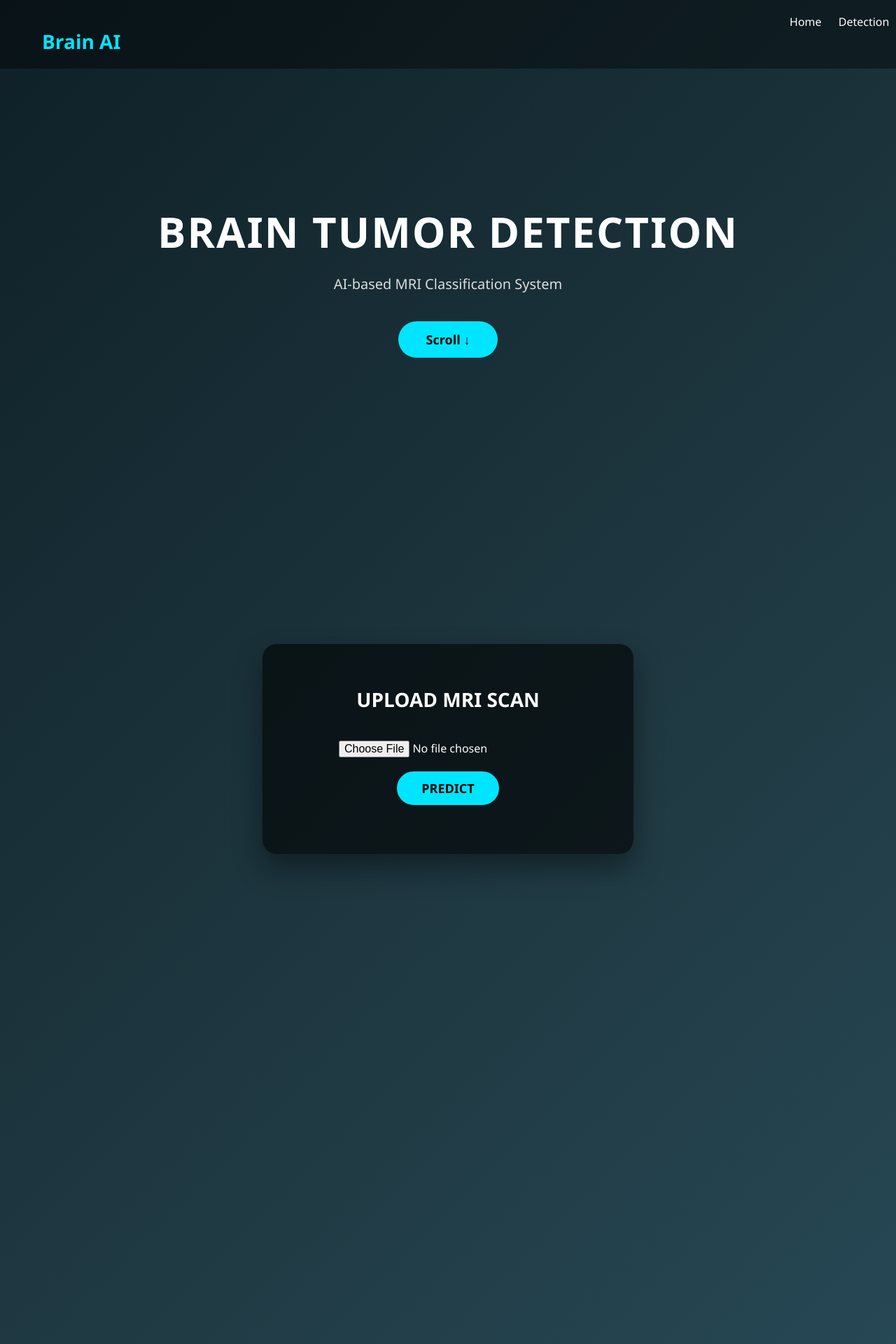
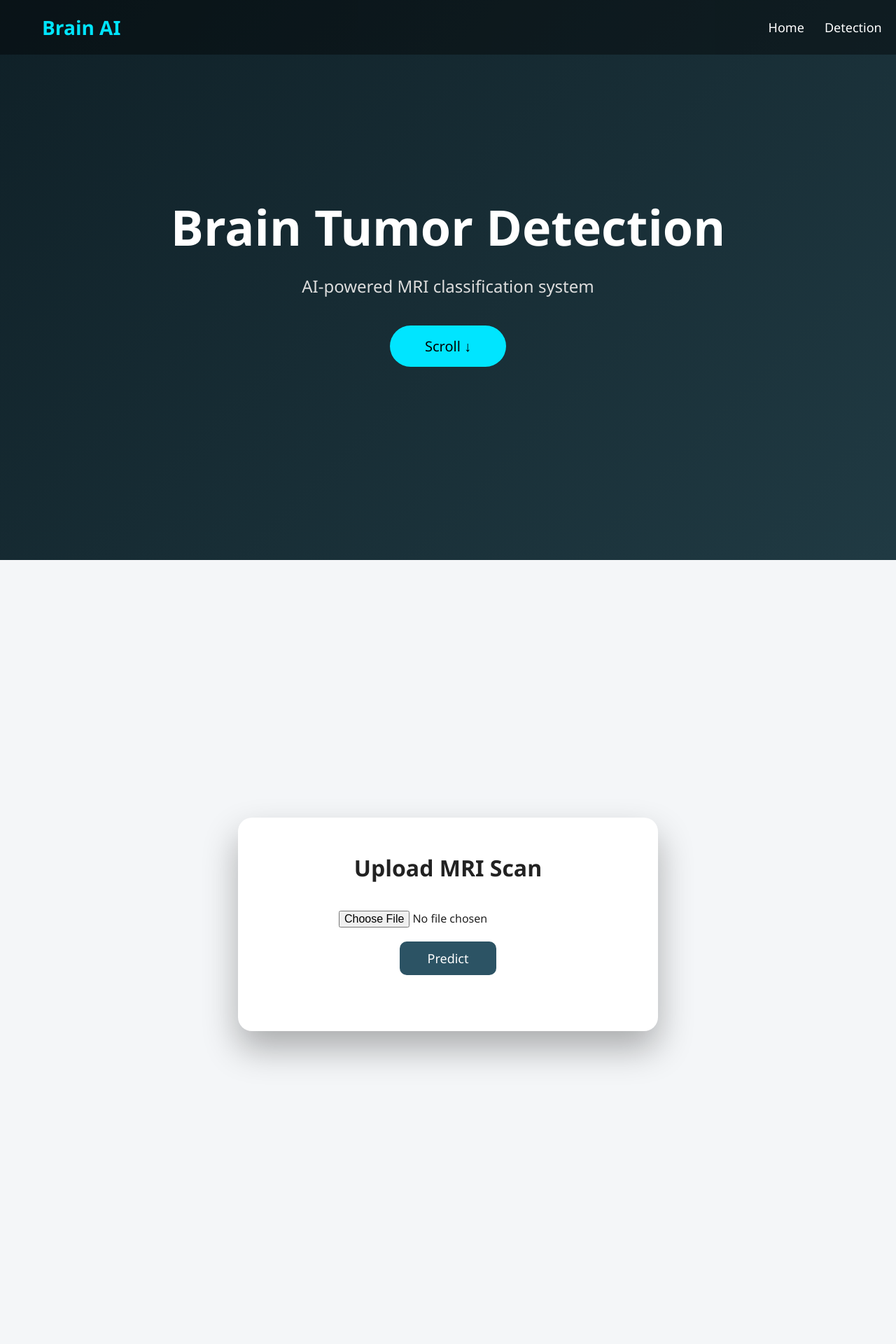
Before and after one commit to Bondadapavani/Tumor_App, a Flask app: page / in a window 1280 px wide. Shown: the top 1920 px of the page at 70% size. Run offline with Flask 3, Linux system fonts and the light colour scheme.

Commit message:
Update index.html

```diff
--- a/templates/index.html
+++ b/templates/index.html
@@ -2,139 +2,137 @@
 <html lang="en">
 <head>
     <meta charset="UTF-8">
-    <title>Brain Tumor Detection</title>
-    <link rel="stylesheet" href="{{ url_for('static', filename='style.css') }}">
+    <title>Brain Tumor Detection AI</title>
     <style>
         * {
             margin: 0;
             padding: 0;
-            font-family: "Segoe UI", sans-serif;
+            font-family: "Segoe UI", Arial, sans-serif;
         }
 
         body {
             background: linear-gradient(135deg, #0f2027, #203a43, #2c5364);
             color: white;
+            overflow-x: hidden;
         }
 
-        /* Navbar */
+        /* NAVBAR */
         .navbar {
+            position: fixed;
+            top: 0;
+            width: 100%;
+            padding: 20px 60px;
+            background: rgba(0,0,0,0.4);
             display: flex;
             justify-content: space-between;
-            padding: 20px 60px;
-            background: rgba(0,0,0,0.4);
-            position: fixed;
-            width: 100%;
-            top: 0;
+            align-items: center;
             z-index: 10;
         }
 
         .navbar h2 {
             color: #00e5ff;
+            font-size: 28px;
         }
 
         .navbar a {
             color: white;
-            margin-left: 20px;
+            margin-left: 25px;
             text-decoration: none;
-            font-weight: 500;
+            font-size: 18px;
         }
 
-        /* Hero */
+        /* HERO */
         .hero {
             height: 100vh;
             display: flex;
+            justify-content: center;
             align-items: center;
-            justify-content: center;
             text-align: center;
         }
 
         .hero h1 {
-            font-size: 60px;
-            letter-spacing: 2px;
+            font-size: 70px;
+            margin-bottom: 20px;
         }
 
         .hero p {
-            margin-top: 20px;
-            font-size: 20px;
+            font-size: 24px;
             color: #ddd;
         }
 
         .scroll-btn {
             margin-top: 40px;
-            padding: 14px 40px;
+            padding: 16px 50px;
             background: #00e5ff;
             border: none;
             color: black;
-            font-size: 18px;
-            border-radius: 30px;
+            font-size: 20px;
+            border-radius: 40px;
             cursor: pointer;
         }
 
-        /* Detection Section */
+        /* DETECTION SECTION */
         .section {
             min-height: 100vh;
             padding: 120px 0;
-            text-align: center;
+            display: flex;
+            justify-content: center;
+            align-items: center;
+            background: #f4f6f8;
+            color: #222;
         }
 
         .card {
-            background: rgba(0,0,0,0.6);
-            width: 450px;
-            margin: auto;
-            padding: 40px;
+            background: white;
+            width: 500px;
+            padding: 50px;
             border-radius: 20px;
-            box-shadow: 0 20px 40px rgba(0,0,0,0.4);
+            text-align: center;
+            box-shadow: 0 25px 50px rgba(0,0,0,0.3);
         }
 
         .card h2 {
+            font-size: 32px;
             margin-bottom: 20px;
-            font-size: 28px;
         }
 
         input[type=file] {
             margin: 20px 0;
             font-size: 16px;
-            color: white;
         }
 
         button {
-            padding: 12px 35px;
+            padding: 12px 40px;
+            background: #2c5364;
+            color: white;
             border: none;
-            background: #00e5ff;
-            color: black;
+            border-radius: 10px;
             font-size: 18px;
-            border-radius: 25px;
             cursor: pointer;
-            font-weight: bold;
         }
 
         .result {
             margin-top: 30px;
+            font-size: 22px;
         }
 
         .result img {
             margin-top: 15px;
-            width: 260px;
+            width: 280px;
             border-radius: 12px;
-            border: 3px solid #00e5ff;
+            border: 4px solid #2c5364;
         }
 
         .valid {
-            color: #00ffcc;
+            color: green;
             font-weight: bold;
-            font-size: 22px;
-        }
-
-        .confidence {
-            color: #ffd54f;
-            font-size: 20px;
-            font-weight: bold;
+            font-size: 24px;
         }
 
         .invalid {
-            color: #ff5252;
+            color: red;
             font-weight: bold;
-            font-size: 20px;
+            font-size: 22px;
         }
     </style>
 </head>
@@ -153,8 +151,8 @@
 <!-- HERO -->
 <div class="hero" id="home">
     <div>
-        <h1>BRAIN TUMOR DETECTION</h1>
-        <p>AI-based MRI Classification System</p>
+        <h1>Brain Tumor Detection</h1>
+        <p>AI-powered MRI classification system</p>
         <button class="scroll-btn" onclick="document.getElementById('detect').scrollIntoView({behavior:'smooth'})">
             Scroll ↓
         </button>
@@ -164,39 +162,47 @@
 <!-- DETECTION -->
 <div class="section" id="detect">
     <div class="card">
-        <h2>UPLOAD MRI SCAN</h2>
+        <h2>Upload MRI Scan</h2>
 
         <form method="POST" enctype="multipart/form-data">
             <input type="file" name="file" required><br>
-            <button type="submit">PREDICT</button>
+            <button type="submit">Predict</button>
         </form>
 
         <div class="result">
-            {% if image_url %}
-                <h3>UPLOADED MRI</h3>
-                <img src="{{ image_url }}">
+
+            {% if image_path %}
+                <h3>Uploaded MRI</h3>
+                <img src="{{ image_path }}">
             {% endif %}
 
             {% if result %}
-                <p class="valid">RESULT: {{ result }}</p>
-                <p class="confidence">CONFIDENCE: {{ confidence }}%</p>
+                <p class="valid">Result: {{ result }}</p>
+            {% endif %}
+
+            {% if confidence %}
+                <p>Confidence: <b>{{ confidence }}%</b></p>
+                <p class="valid">MRI detected successfully.</p>
             {% endif %}
 
             {% if message %}
                 <p class="invalid">{{ message }}</p>
             {% endif %}
+
         </div>
     </div>
 </div>
 
 <!-- ABOUT -->
 <div class="section" id="about">
-    <h1>ABOUT PROJECT</h1>
-    <p style="width:60%;margin:auto;margin-top:20px;">
-        This system validates MRI images and predicts brain tumor type
-        using computer vision techniques and statistical analysis.
-        Non-MRI images are automatically rejected.
-    </p>
+    <div style="width:60%; text-align:center;">
+        <h1 style="font-size:50px;">About Project</h1>
+        <p style="margin-top:20px; font-size:22px;">
+            This system uses computer vision and deep learning techniques
+            to validate MRI images and classify brain tumors into
+            Glioma, Meningioma, Pituitary, or No Tumor categories.
+        </p>
+    </div>
 </div>
 
 </body>
```
